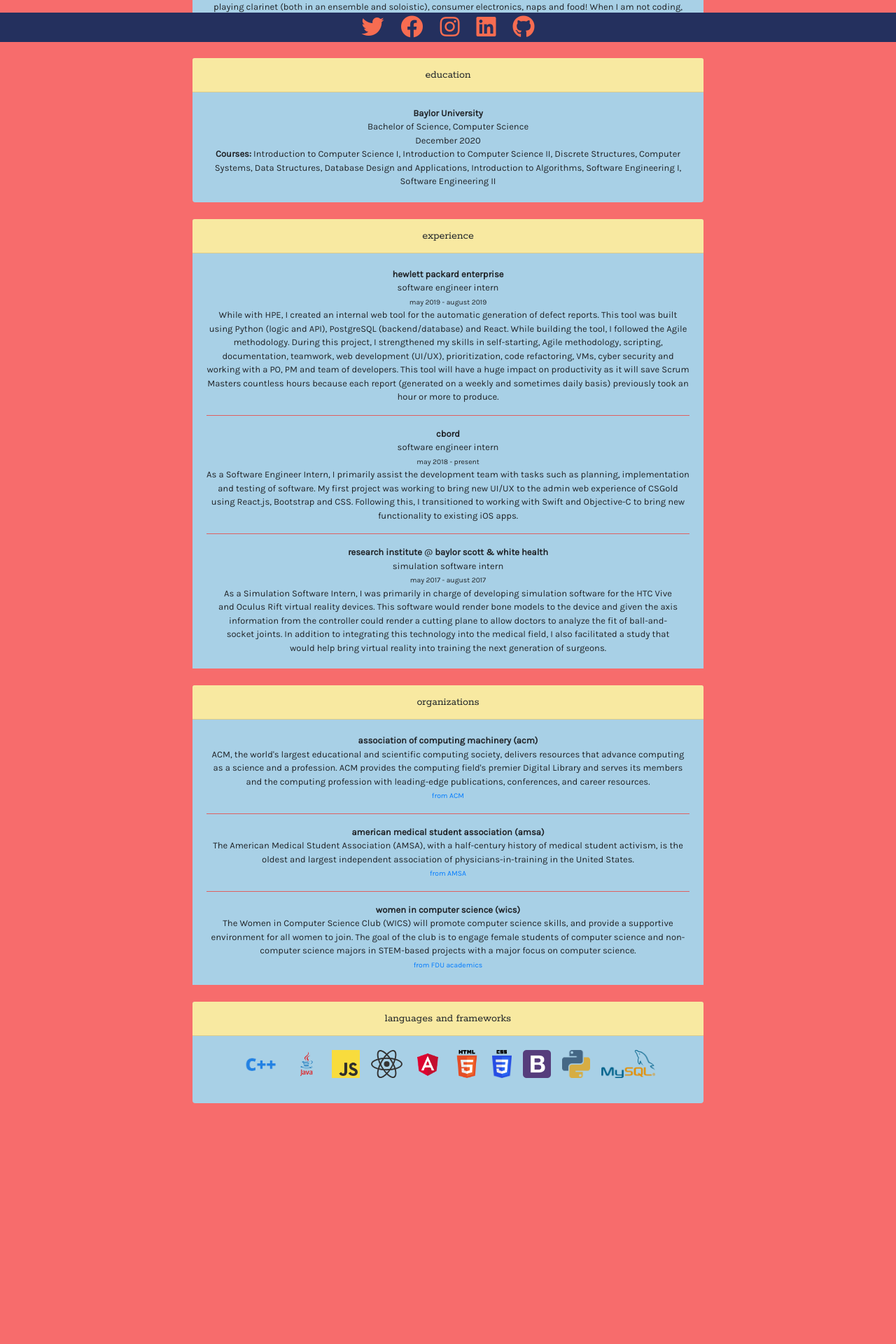
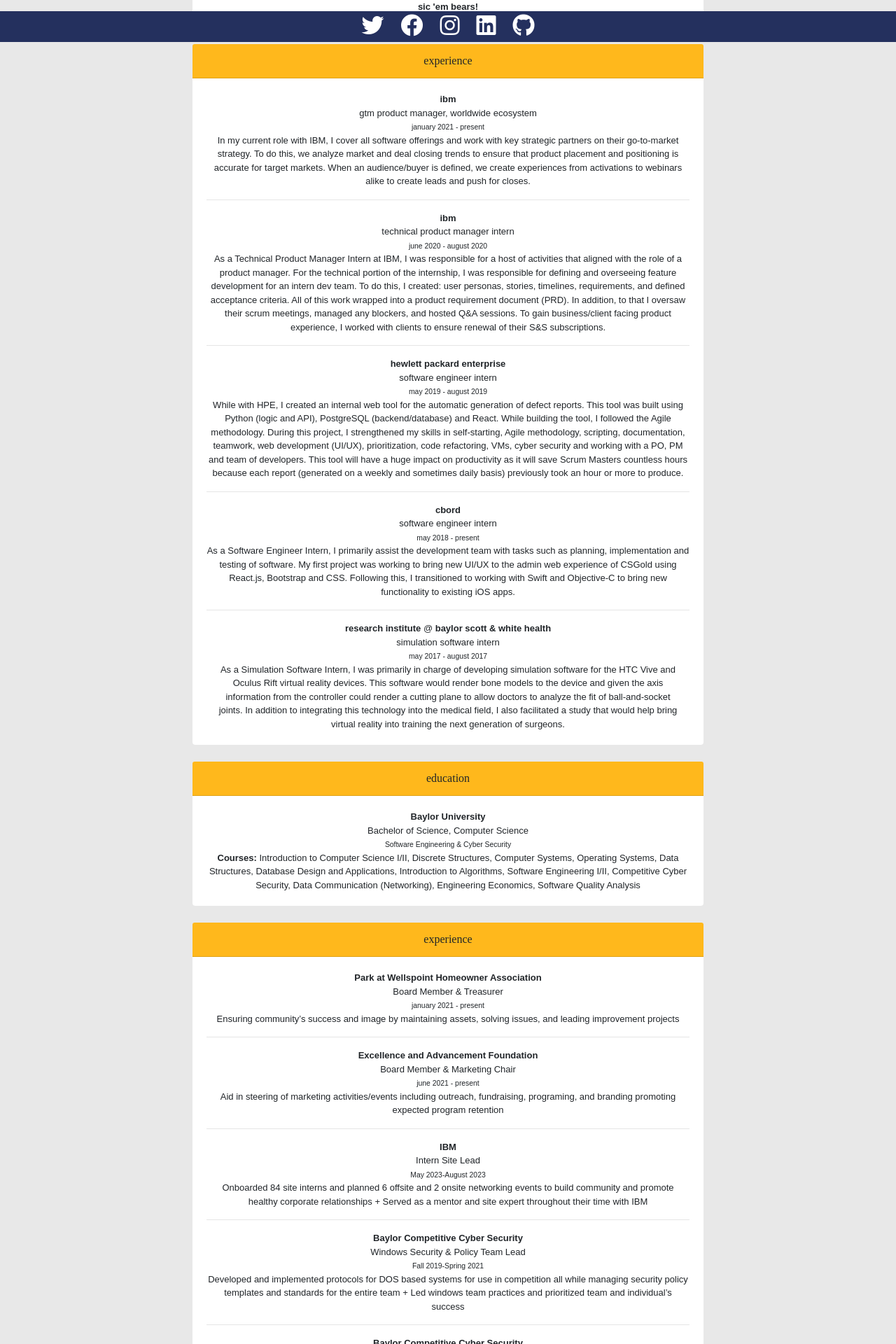
Before and after one commit to mrdariussherman/new-web-resume, a React (Create React App) app: page / in a window 1280 px wide. Shown: the part 740-2660 px from the top of the page at 70% size. Before the commit the page ends 2380 px from the top, so only its background shows below. Built offline with nearby package versions, Linux system fonts and the light colour scheme.

Commit message:
Update content, colors, and layout

```diff
--- a/src/App.css
+++ b/src/App.css
@@ -1,15 +1,15 @@
 .App-header {
   background-color: #24305e;
-  color: #f76c51;
-  font-family: 'Source Code Pro', monospace;
+  color: #FFFFFF;
+  font-family: 'Avenir Next', monospace;
   font-size: small;
   letter-spacing: .2em;
 }
 
 .App-footer {
     background-color: #24305e;
-    color: #f76c51;
-    font-family: 'Source Code Pro', monospace;
+    color: #FFFFFF;
+    font-family: 'Avenir Next', monospace;
     position: fixed;
     left: 0;
     bottom: 0;
@@ -18,64 +18,32 @@
 }
 
 a span{
-  color: #f76c51;
-}
-
-.Experience {
-  background-color: #f76c6c;
-  font-family: 'Source Code Pro', monospace;
+  color: #FFFFFF;
 }
 
 .Content {
   margin-top: 2em;
 }
 
-.body-color:last-child {
-  background-color: #A8D0E6;
-  font-family: 'Karla', sans-serif;
-  font-size: small;
-}
-
 .header-color:first-child {
-  background-color: #F8E9A1;
-  font-family: 'Rokkitt', serif;
+  background-color: #FFB81C;
+  font-family: 'Avenir Next', serif;
   font-size: medium;
 }
 
 .body-color {
-  background-color: #A8D0E6;
-  font-family: 'Karla', sans-serif;
+  font-family: 'Avenir Next', sans-serif;
   font-size: small;
 }
 
 .header-color {
-  background-color: #F8E9A1;
-  font-family: 'Rokkitt', serif;
+  background-color: #FFB81C;
+  font-family: 'Avenir Next', serif;
   font-size: medium;
 }
 
-@keyframes App-logo-spin {
-  from {
-    transform: rotate(0deg);
-  }
-  to {
-    transform: rotate(360deg);
-  }
-}
-
-.exp-img {
-  height: 50%;
-}
-
 hr {
-  background-color: #f76c6c;
-}
-
-#information {
-  font-weight: normal;
-  text-transform: none;
-  color: #b5b5b7;
-
+  background-color: #FFFFFF;
 }
 
 .language {
--- a/src/App.js
+++ b/src/App.js
@@ -7,7 +7,7 @@
 function App() {
   return (
     <div className="container-fluid App">
-        <Helmet bodyAttributes={{style: 'background-color : #f76c6c;'}}/>
+        <Helmet bodyAttributes={{style: 'background-color : #E6E6E6E6;'}}/>
         <Resume.Resume/>
     </div>
   );
--- a/src/about.js
+++ b/src/about.js
@@ -8,14 +8,13 @@
                    about me
                </div>
                <div className="card-body">
-                   I am a senior computer science student at Baylor University originally
-                   from Dallas, Texas. Within computer science, I have found a passion for UI/UX,
-                   data analytics and product/project management. I am currently seeking internship opportunities
-                   that will allow me to grow in those categories primarily for Summer 2020. Currently, my plans for
-                   the future are to enter a Ph.D. program in Computer Science to pursue work in academia. Within this
-                   program, I intend to research STEAM education in some capacity. My interests outside of computer
-                   science are: music (classical), playing clarinet (both in an ensemble and soloistic), consumer
-                   electronics, naps and food! When I am not coding, you can find me enjoying one of those.
+                   Technical, entrepreneurial, and people-oriented individual located in Austin, Texas.
+                   With my education, internships, and professional work, I have amassed a vast understanding of the
+                   key principles of lifecycle management in SaaS solutions. I intend for these and future experiences
+                   to propel me further into my budding tech career. I love forming new connections on personal and
+                   professional levels, reach out and let's build something together.
+                    <br/> <br/>
+                   <b>sic 'em bears!</b>
                </div>
            </div>
         );
--- a/src/education.js
+++ b/src/education.js
@@ -8,11 +8,12 @@
                 <div className="card-body">
                     <b>Baylor University</b> <br/>
                     Bachelor of Science, Computer Science <br/>
-                    December 2020 <br/>
+                    <small>Software Engineering & Cyber Security</small><br/>
                     <b>Courses: </b>
-                    Introduction to Computer Science I, Introduction to Computer Science II, Discrete Structures,
-                    Computer Systems, Data Structures, Database Design and Applications, Introduction to Algorithms,
-                    Software Engineering I, Software Engineering II
+                    Introduction to Computer Science I/II, Discrete Structures, Computer Systems, Operating Systems,
+                    Data Structures, Database Design and Applications, Introduction to Algorithms,
+                    Software Engineering I/II, Competitive Cyber Security, Data Communication (Networking),
+                    Engineering Economics, Software Quality Analysis
                 </div>
             </div>
         );
--- a/src/experience.js
+++ b/src/experience.js
@@ -6,6 +6,31 @@
             <div className="card border-0 rounded body-color mt-4">
                 <div className="card-header header-color">experience</div>
                 <div className="card-body body-color">
+                    <div>
+                        <b>ibm</b> <br/>
+                        gtm product manager, worldwide ecosystem <br/>
+                        <small>january 2021 - present</small> <br/>
+                        In my current role with IBM, I cover all software offerings and work with key strategic partners
+                        on their go-to-market strategy. To do this, we analyze market and deal closing trends to ensure
+                        that product placement and positioning is accurate for target markets. When an audience/buyer is
+                        defined, we create experiences from activations to webinars alike to create leads and push for
+                        closes.
+                    </div>
+                    <hr/>
+                    <div>
+                        <b>ibm</b> <br/>
+                        technical product manager intern <br/>
+                        <small>june 2020 - august 2020</small> <br/>
+                        As a Technical Product Manager Intern at IBM, I was responsible for a host of activities that
+                        aligned with the role of a product manager. For the technical portion of the internship, I was
+                        responsible for defining and overseeing feature development for an intern dev team. To
+                        do this, I created: user personas, stories, timelines, requirements, and defined acceptance
+                        criteria. All of this work wrapped into a product requirement document (PRD). In addition, to
+                        that I oversaw their scrum meetings, managed any blockers, and hosted Q&A sessions. To gain
+                        business/client facing product experience, I worked with clients to ensure renewal of their S&S
+                        subscriptions.
+                    </div>
+                    <hr/>
                     <div>
                         <b>hewlett packard enterprise</b> <br/>
                         software engineer intern <br/>
--- a/src/header.js
+++ b/src/header.js
@@ -4,7 +4,7 @@
     render() {
         return(
             <header className="container-fluid text-center App-header py-4 fixed-top">
-                <label>darius sherman</label>
+                 <b>darius sherman</b>
             </header>
         );
     }
--- /dev/null
+++ b/src/leadership.js
@@ -0,0 +1,63 @@
+import React from 'react'
+
+export class Leadership extends React.Component {
+    render() {
+        return (
+            <div className="card border-0 rounded body-color mt-4">
+                <div className="card-header header-color">experience</div>
+                <div className="card-body body-color">
+                    <div>
+                        <b>Park at Wellspoint Homeowner Association</b> <br/>
+                        Board Member & Treasurer <br/>
+                        <small>january 2021 - present</small> <br/>
+                        Ensuring community’s success and image by maintaining assets, solving issues, and leading
+                        improvement projects
+                    </div>
+                    <hr/>
+                    <div>
+                        <b>Excellence and Advancement Foundation</b> <br/>
+                        Board Member & Marketing Chair <br/>
+                        <small>june 2021 - present</small> <br/>
+                        Aid in steering of marketing activities/events including outreach, fundraising, programing, and
+                        branding promoting expected program retention
+                    </div>
+                    <hr/>
+                    <div>
+                        <b>IBM</b> <br/>
+                        Intern Site Lead <br/>
+                        <small>May 2023-August 2023</small> <br/>
+                        Onboarded 84 site interns and planned 6 offsite and 2 onsite networking events to build
+                        community and promote healthy corporate relationships + Served as a mentor and site expert
+                        throughout their time with IBM
+                    </div>
+                    <hr/>
+                    <div>
+                        <b>Baylor Competitive Cyber Security</b> <br/>
+                        Windows Security & Policy Team Lead <br/>
+                        <small>Fall 2019-Spring 2021</small> <br/>
+                        Developed and implemented protocols for DOS based systems for use in competition all while
+                        managing security policy templates and standards for the entire team + Led windows team
+                        practices and prioritized team and individual’s success
+                    </div>
+                    <hr/>
+                    <div>
+                        <b>Baylor Competitive Cyber Security</b> <br/>
+                        Windows Security & Policy Team Lead <br/>
+                        <small>Fall 2019-Spring 2021</small> <br/>
+                        Developed and implemented protocols for DOS based systems for use in competition all while
+                        managing security policy templates and standards for the entire team + Led windows team
+                        practices and prioritized team and individual’s success
+                    </div>
+                    <hr/>
+                    <div>
+                        <b>Mu Epsilon chapter of Theta Tau</b> <br/>
+                        Regent (President) <br/>
+                        <small>Fall 2019-Spring 2021</small> <br/>
+                        Led chapter meetings and executive board, coordinated event planning, recruitment, and community
+                        engagement
+                    </div>
+                </div>
+            </div>
+        );
+    }
+}
--- a/src/organizations.js
+++ b/src/organizations.js
@@ -9,7 +9,18 @@
                 </div>
                 <div className="card-body body-color">
                     <div>
-                        <b>association of computing machinery (acm)</b> <br/>
+                        <b>Theta Tau</b> <br/>
+                        Theta Tau is the oldest, largest, and foremost Fraternity for Engineers. Since its founding at
+                        the University of Minnesota in 1904, over 40,000 brothers have been initiated over the years.
+                        With emphasis on quality and a strong fraternal bond, the Fraternity has chapters only at ABET
+                        (American Board for Engineering & Technology) accredited schools. <br/>
+                        <small><a href="https://thetatau.org/about/">from Theta Tau</a></small>
+                        <br/><br/>
+                        Rah Rah, Brothers!
+                    </div>
+                    <hr/>
+                    <div>
+                        <b>Association of Computing Machinery (ACM)</b> <br/>
                         ACM, the world's largest educational and scientific computing society, delivers resources
                         that advance computing as a science and a profession. ACM provides the computing field's
                         premier Digital Library and serves its members and the computing profession with
@@ -18,21 +29,29 @@
                     </div>
                     <hr/>
                     <div>
-                        <b>american medical student association (amsa)</b> <br/>
-                        The American Medical Student Association (AMSA), with a half-century history of medical
-                        student activism, is the oldest and largest independent association of
-                        physicians-in-training in the United States. <br/>
-                        <small><a href="https://www.amsa.org/">from AMSA</a></small>
-                    </div>
-                    <hr/>
-                    <div>
-                        <b>women in computer science (wics)</b> <br/>
+                        <b>Women in Computer Science (WICS)</b> <br/>
                         The Women in Computer Science Club (WICS) will promote computer science skills, and provide
                         a supportive environment for all women to join. The goal of the club is to engage female
                         students of computer science and non-computer science majors in STEM-based projects with a
                         major focus on computer science. <br/>
                         <small><a href="https://view2.fdu.edu/">from FDU academics</a></small>
                     </div>
+                    <hr/>
+                    <div>
+                        <b>National Society of Black Engineers (NSBE)</b> <br/>
+                        The National Society of Black Engineers (NSBE) is one of the largest student-governed
+                        organizations based in the United States. NSBE, founded in 1975, supports and promotes the
+                        aspirations of collegiate and pre-collegiate students and technical professionals in engineering
+                        and technology. <br/>
+                        <small><a href="https://www.nsbe.org/about-us">from ACM</a></small>
+                    </div>
+                    <hr/>
+                    <div>
+                        <b>Computing for Compassion (C4C)</b> <br/>
+                        Computing for Compassion is a Baylor ECS student organization whose mission is to use our
+                        technical gifts to aid those in need.
+                        <br/>
+                    </div>
                 </div>
             </div>
         );
--- a/src/resume.js
+++ b/src/resume.js
@@ -4,6 +4,7 @@
 import * as EDC from './edc'
 import * as Education from "./education";
 import * as Experience from "./experience";
+import * as Leadership from './leadership';
 import * as Organizations from './organizations';
 import * as Languages from './languages';
 import * as Footer from './footer';
@@ -29,12 +30,17 @@
               </div>
               <div className="row justify-content-center">
                   <div className="col-8 align-self-center">
+                      <Experience.Experience/>
+                  </div>
+              </div>
+              <div className="row justify-content-center">
+                  <div className="col-8 align-self-center">
                       <Education.Education/>
                   </div>
               </div>
               <div className="row justify-content-center">
                   <div className="col-8 align-self-center">
-                      <Experience.Experience/>
+                      <Leadership.Leadership/>
                   </div>
               </div>
               <div className="row justify-content-center">
```
Also changed, not shown: package.json (+8 -3 lines), 1 other file (tests, documents, lock files or other folders).
